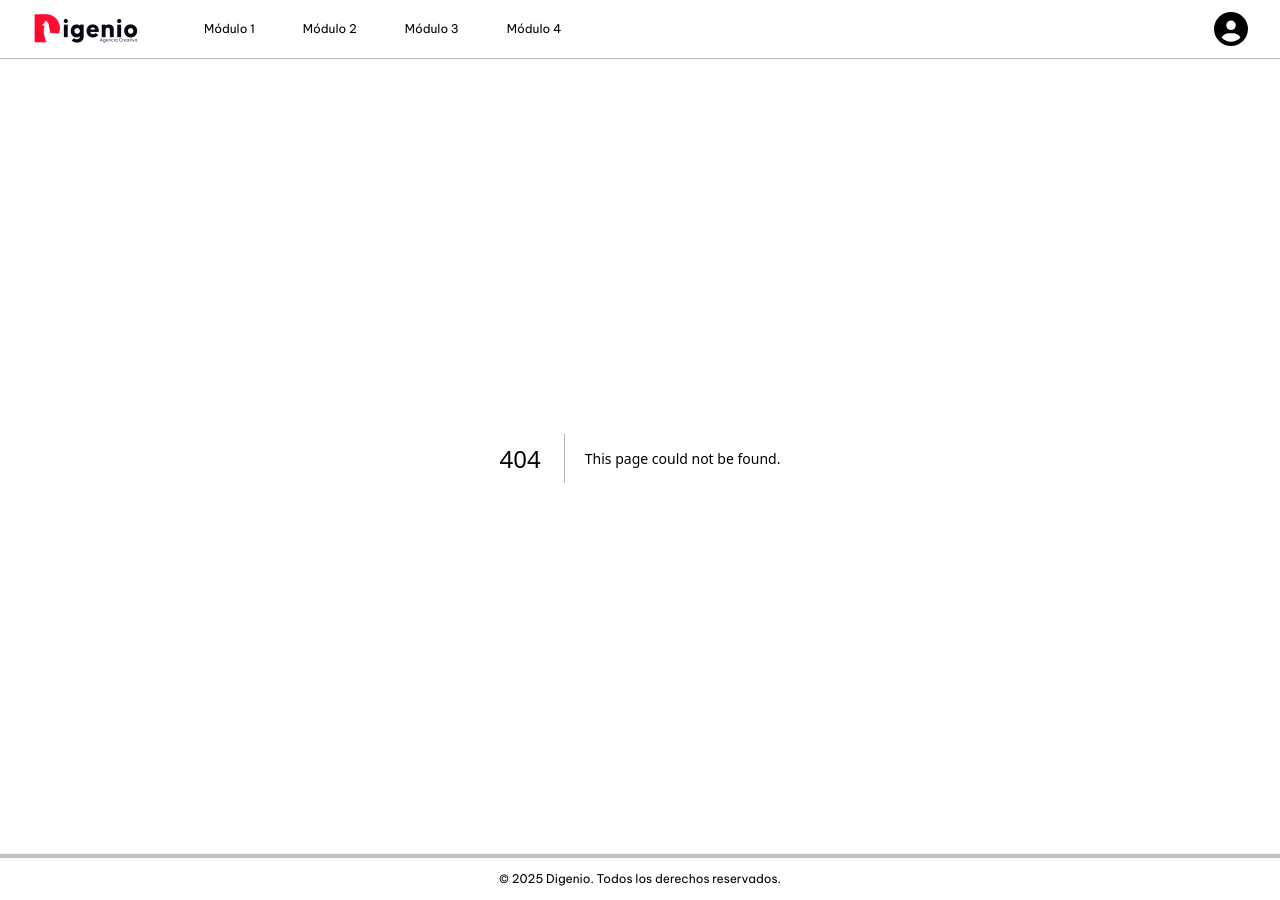
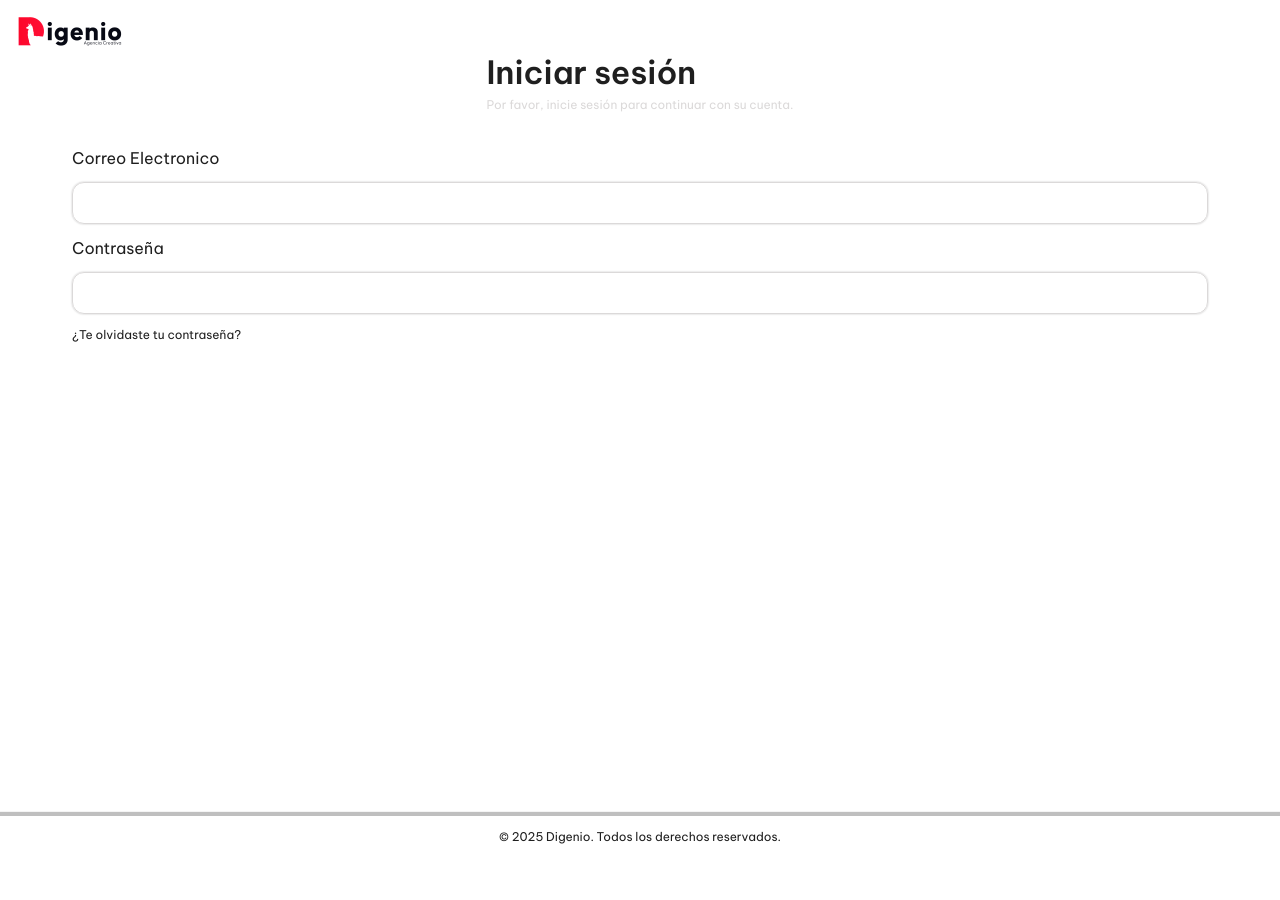
Before and after one commit to luisjavcr10/app-crm-digenio, a Next.js app: page /login in a window 1280 px wide. Before the commit this address had no page. After the commit the page ends 858 px from the top, so only its background shows below. Built offline with nearby package versions, Linux system fonts and the light colour scheme; a web font is replaced by a local one.

Commit message:
feat(auth): add login page with form and hide header on login route
- Create new login page with email/password form and forgot password link
- Add login background image
- Hide header component when on login route
- Add new CSS variable for input shadow styling

```diff
--- /dev/null
+++ b/src/app/(auth)/login/page.tsx
@@ -0,0 +1,49 @@
+import Image from "next/image";
+import Link from "next/link";
+
+export default function LoginPage() {
+  return (
+    <div className="min-h-screen w-full">
+      <div className="m-4 flex flex-col">
+        <div
+          className="
+            relative
+            w-27 h-8
+          "
+        >
+          <Link className="cursor-pointer" href="/">
+            <Image src="/images/logo.png" fill alt="logo" />
+          </Link>
+        </div>
+        <div className="mx-0 lg:mx-14 flex-1 flex flex-col justify-center items-center gap-8">
+          <div className="flex flex-col">
+            <h1 className="text-[32px] font-[600]">Iniciar sesión</h1>
+            <p className="text-neutral-3 text-[12px]">
+              Por favor, inicie sesión para continuar con su cuenta.
+            </p>
+          </div>
+          <form className="w-full flex flex-col gap-3">
+            <div className="flex flex-col gap-3">
+              <label>Correo Electronico</label>
+              <input className="shadow-input rounded-[12px] py-2 px-4 border border-neutral-3" type="text" />
+            </div>
+            <div className="flex flex-col gap-3">
+              <label>Contraseña</label>
+              <input className="shadow-input rounded-[12px] py-2 px-4 border border-neutral-3" type="text" />
+              <Link href='/recovery-password' className="text-[12px]">¿Te olvidaste tu contraseña?</Link>
+            </div>
+
+          </form>
+        </div>
+      </div>
+      <div className="hidden lg:block relative flex-1">
+        <Image
+          className="object-cover"
+          src="/images/login-image.png"
+          alt="image-login"
+          fill
+        />
+      </div>
+    </div>
+  );
+}
--- a/src/app/globals.css
+++ b/src/app/globals.css
@@ -38,5 +38,6 @@
 
   --shadow-header: 0px 1px 1px 0px #00000040;
   --shadow-footer: 0px -4px 1px 0px #00000040;
+  --shadow-input: 0px 0px 2px 0px #00000040;
 
 }
--- a/src/components/shared/Header/Header.tsx
+++ b/src/components/shared/Header/Header.tsx
@@ -1,3 +1,5 @@
+"use client";
+import { usePathname } from "next/navigation";
 import Image from "next/image";
 import Link from "next/link";
 import { FaCircleUser } from "react-icons/fa6";
@@ -6,6 +8,10 @@ import { ModuleLink } from "./ModuleLink";
 import { moduleLinks } from "app/constants/ModuleLinks";
 
 export const Header = () => {
+  const pathname = usePathname();
+
+
+  if(pathname === '/login') return null;
   return (
     <header
       className="
```
Also changed, not shown: 1 other file (tests, documents, lock files or other folders).
